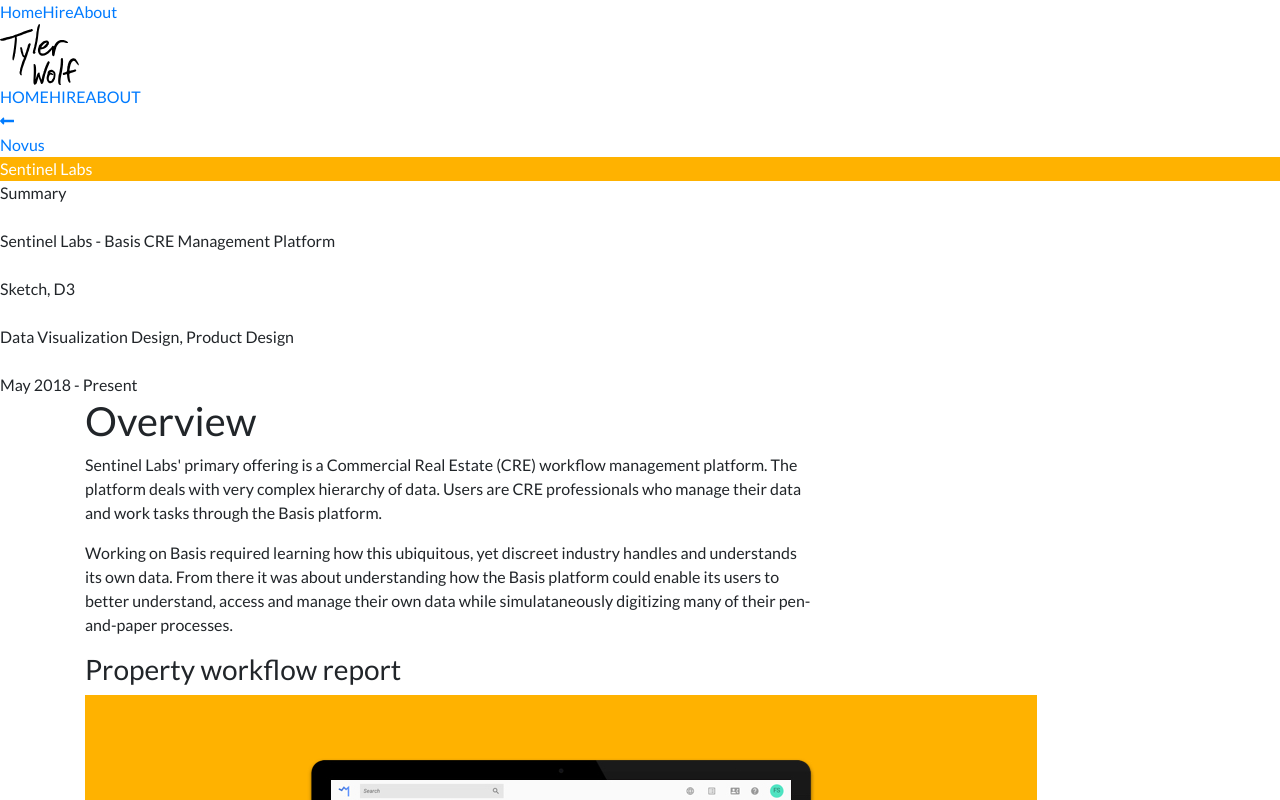
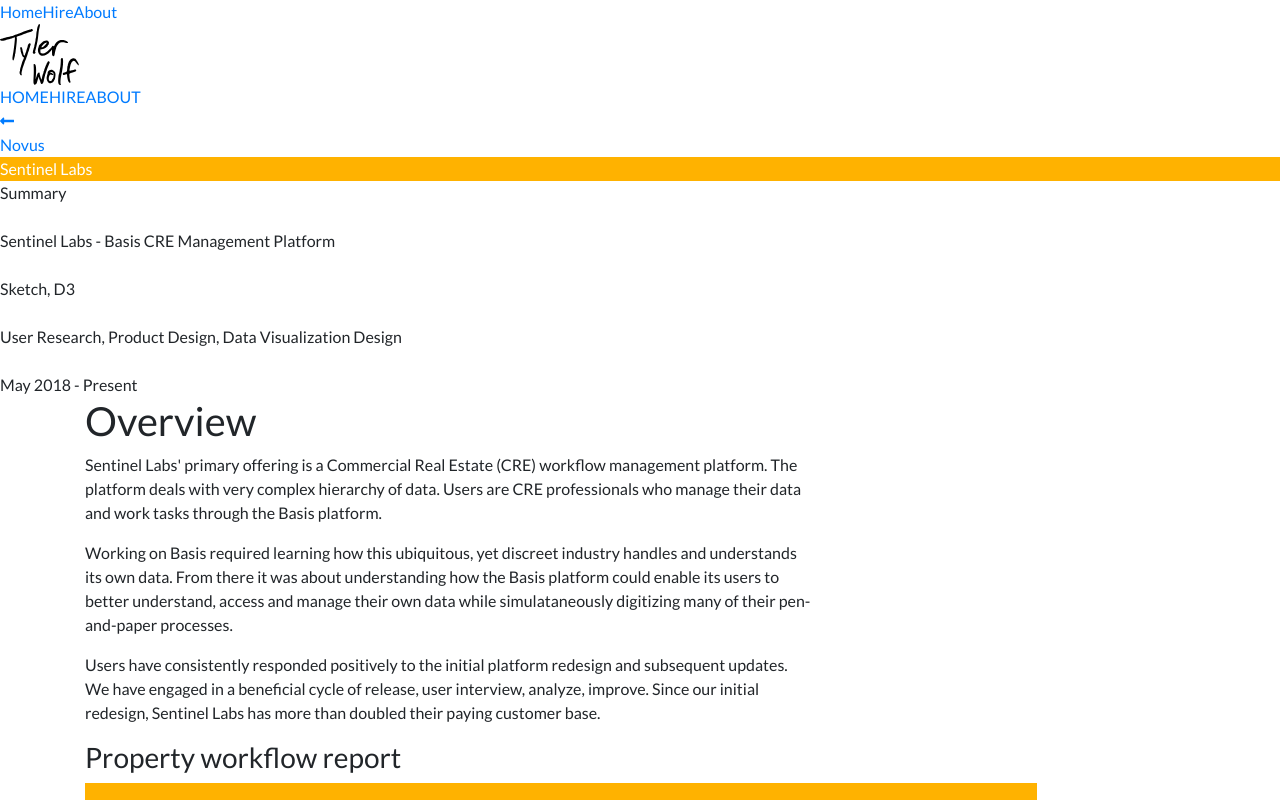
Before and after one commit to thetylerwolf/website, a React (Create React App) app: page /portfolio/sentinel-labs in a window 1280 px wide. Shown: the top 800 px of the page. Built offline with nearby package versions, Linux system fonts and the light colour scheme.

Commit message:
basis copy update

```diff
--- a/src/components/PortfolioPages/Basis.js
+++ b/src/components/PortfolioPages/Basis.js
@@ -47,7 +47,7 @@
               <br/><br/>
               Sketch, D3
               <br/><br/>
-              Data Visualization Design, Product Design
+              User Research, Product Design, Data Visualization Design
               <br/><br/>
               May 2018 - Present
             </div>
@@ -76,6 +76,12 @@
                     it was about understanding how the Basis platform could enable
                     its users to better understand, access and manage their own data while
                     simulataneously digitizing many of their pen-and-paper processes.
+                  </p>
+                  <p>
+                    Users have consistently responded positively to the initial platform
+                    redesign and subsequent updates. We have engaged in a beneficial cycle
+                    of release, user interview, analyze, improve. Since our initial redesign,
+                    Sentinel Labs has more than doubled their paying customer base.
                   </p>
                 </Col>
               </Row>
```
